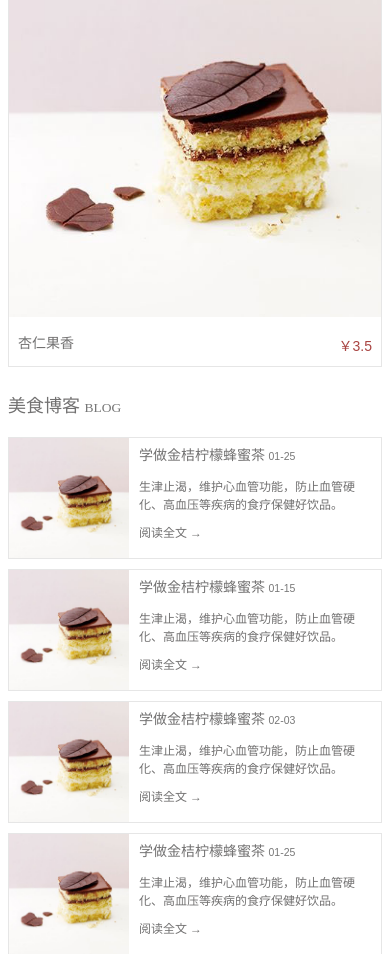
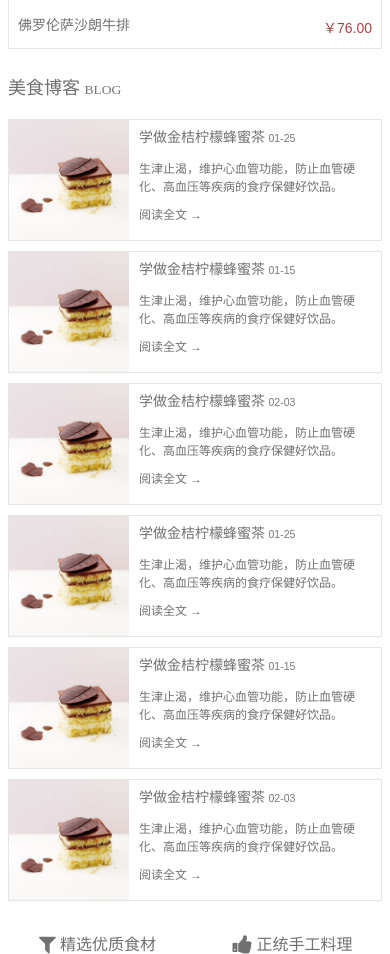
Before and after one commit to bit128/pandora, a PHP site: page / in a window 390 px wide. Shown: the part 3392-4346 px from the top of the page. Run offline with PHP 8.4, Linux system fonts and the light colour scheme.

Commit message:
完成站点首页配置

```diff
--- a/app/controllers/SiteController.php
+++ b/app/controllers/SiteController.php
@@ -28,7 +28,15 @@ class SiteController extends Controller
 	*/
 	public function actionIndex()
 	{
-		View::layout('layout_site')->render('index');
+		$m_struct = new \app\models\M_struct;
+		$rs = json_decode($m_struct->getBody('57afc7ec763ac'));
+		$data = array(
+			'banner' => $rs->banner,
+			'side' => $rs->side,
+			'promotion' => $rs->promotion,
+			'hot' => $rs->hot
+			);
+		View::layout('layout_site')->render('index', $data);
 	}
 
 	/**
--- a/app/models/M_struct.php
+++ b/app/models/M_struct.php
@@ -12,6 +12,8 @@ class M_struct
 
 	const SAVE_PATH = './app/statics/files/struct.json'; //数据存储路径
 	const BUFFER = 1024; //文件缓冲大小
+
+	public function setMainImage($by_id, $image){}
 
 	/**
 	* 新增结构头
--- a/app/views/home/struct.php
+++ b/app/views/home/struct.php
@@ -43,7 +43,7 @@ $(document).ready(function(){
 			$.each(config, function(i, d){
 				html += '<tr><td><small>'+d.id+'</small></td><td><a href="javascript:;" class="set_name">'+d.name+'</a></td><td>'
 					+ '<button type="button" class="btn btn-xs btn-info config_edit">编辑</button> '
-					+ '<a href="/home/album/id/'+d.id+'/t/struct" class="btn btn-xs btn-default">图库</a> '
+					+ '<a href="/home/album/id/'+d.id+'/t/struct" class="btn btn-xs btn-default" target="_blank">图库</a> '
 					+ '<button type="button" class="btn btn-xs btn-warning config_delete">删除</button>'
 					+ '</td></tr>';
 			});
@@ -96,6 +96,7 @@ $(document).ready(function(){
 	});
 	//删除配置项
 	$('#head_list').on('click', '.config_delete', function(){
+		if(confirm('确定要删除配置项吗？操作不可恢复！')){
 			var id = $(this).parents('tr').find('td:eq(0)').text();
 			$.post(
 				'/config/delete',
@@ -108,6 +109,7 @@ $(document).ready(function(){
 				);
 			cf_id = '';
 			$('#struct').val('');
+		}
 	});
 	//保存配置项
 	$('#struct_save').on('click', function(){
--- a/app/views/site/index.php
+++ b/app/views/site/index.php
@@ -64,46 +57,18 @@
     </div>
   </div>
   <div class="row mt10">
+    <?php foreach ($hot as $v) { ?>
     <div class="col-md-3">
-      <div class="thumbnail"> <a href="item.html"><img src="/app/statics/site/img/p01.jpg" alt="..."></a>
+      <div class="thumbnail"> <a href="/site/item/id/<?php echo $v->id; ?>"><img src="/nfs/image/<?php echo $v->src; ?>" alt="..."></a>
         <div class="caption">
           <div class="productinfo clearfix pt10">
-            <h3 class="pull-left"><a href="item.html">杏仁果香</a></h3>
-            <p class=" pull-right text-danger mtb0 pricef">￥3.5</p>
+            <h3 class="pull-left"><a href="/site/item/id/<?php echo $v->id; ?>"><?php echo $v->name; ?></a></h3>
+            <p class=" pull-right text-danger mtb0 pricef">￥<?php echo $v->total; ?></p>
           </div>
         </div>
       </div>
     </div>
-    <div class="col-md-3">
-      <div class="thumbnail"> <a href="item.html"><img src="/app/statics/site/img/p01.jpg" alt="..."></a>
-        <div class="caption">
-          <div class="productinfo clearfix pt10">
-            <h3 class="pull-left"><a href="item.html">杏仁果香</a></h3>
-            <p class=" pull-right text-danger mtb0 pricef">￥3.5</p>
-          </div>
-        </div>
-      </div>
-    </div>
-    <div class="col-md-3">
-      <div class="thumbnail"> <a href="item.html"><img src="/app/statics/site/img/p01.jpg" alt="..."></a>
-        <div class="caption">
-          <div class="productinfo clearfix pt10">
-            <h3 class="pull-left"><a href="item.html">杏仁果香</a></h3>
-            <p class=" pull-right text-danger mtb0 pricef">￥3.5</p>
-          </div>
-        </div>
-      </div>
-    </div>
-    <div class="col-md-3">
-      <div class="thumbnail"> <a href="item.html"><img src="/app/statics/site/img/p01.jpg" alt="..."></a>
-        <div class="caption">
-          <div class="productinfo clearfix pt10">
-            <h3 class="pull-left"><a href="item.html">杏仁果香</a></h3>
-            <p class=" pull-right text-danger mtb0 pricef">￥3.5</p>
-          </div>
-        </div>
-      </div>
-    </div>
+    <?php } ?>
   </div>
 </div>
 
```
Also changed, not shown: other parts of app/views/site/index.php (+13 -20 lines), app/statics/files/struct.json (+1 -1 lines), app/statics/files/images/57b3c78cab38e.jpg (added), app/statics/files/images/57b3c8fb57950.jpg (added), app/statics/files/images/57b3c90d6be9b.jpg (added). Lines whose indentation alone changed are shown as unchanged.
